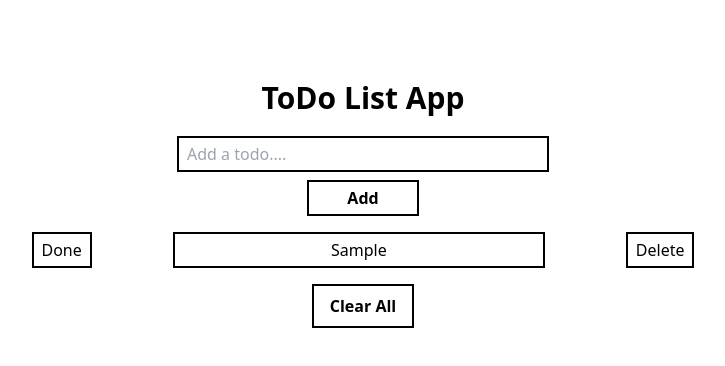
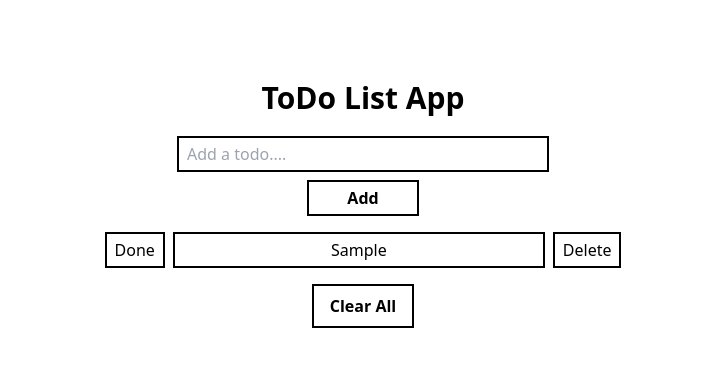
Before and after one commit to MuhammadYildiz/todo-List, a React (Vite) app: page / in a window 1280 px wide. Both pictures are taken after typing "Sample" into the empty fields and a click on the button "Add". Shown: the top 366 px of the page, without its empty margins (277-1002 px from the left). Built offline with nearby package versions, Linux system fonts and the light colour scheme.

Commit message:
Update TodoItem.jsx

```diff
--- a/src/TodoItem.jsx
+++ b/src/TodoItem.jsx
@@ -3,15 +3,15 @@ export default function TodoItem(props) {
     return (
         <div>
             <ul>
-                <li className="flex justify-around  w-full sm:w-[60%] m-auto">
-                    <button className='border-2 border-black outline-none px-2 p-1 m-2 hover:bg-yellow-600 hover:text-white'
+                <li className="flex justify-center w-full sm:w-[60%] m-auto">
+                    <button className='border-2 border-black outline-none px-2 p-1 my-2 hover:bg-yellow-600 hover:text-white'
                         type='button' onClick={() => props.doneTodo(props.todo.id)}>
                         {props.todo.done ? "Undo" : "Done"}
                     </button>
-                    <p className={props.todo.done ? "line-through border-2 border-red-500 outline-none px-2 p-1 m-2 min-w-[50%] " : 'border-2 border-black outline-none px-2 p-1 m-2 min-w-[50%] '}>
+                    <p className={props.todo.done ? "line-through border-2 border-red-500 outline-none px-2 p-1 m-2 w-[50%] overflow-scroll " : 'border-2 border-black outline-none px-2 p-1 m-2 w-[50%] overflow-scroll '}>
                         {props.todo.text}
                     </p>
-                    <button className='border-2 border-black outline-none px-2 p-1 m-2 hover:bg-red-800 hover:text-white'
+                    <button className='border-2 border-black outline-none px-2 p-1 my-2 hover:bg-red-800 hover:text-white'
                         type='button' onClick={() => props.removeTodo(props.todo.id)}>
                         Delete
                     </button>
```
